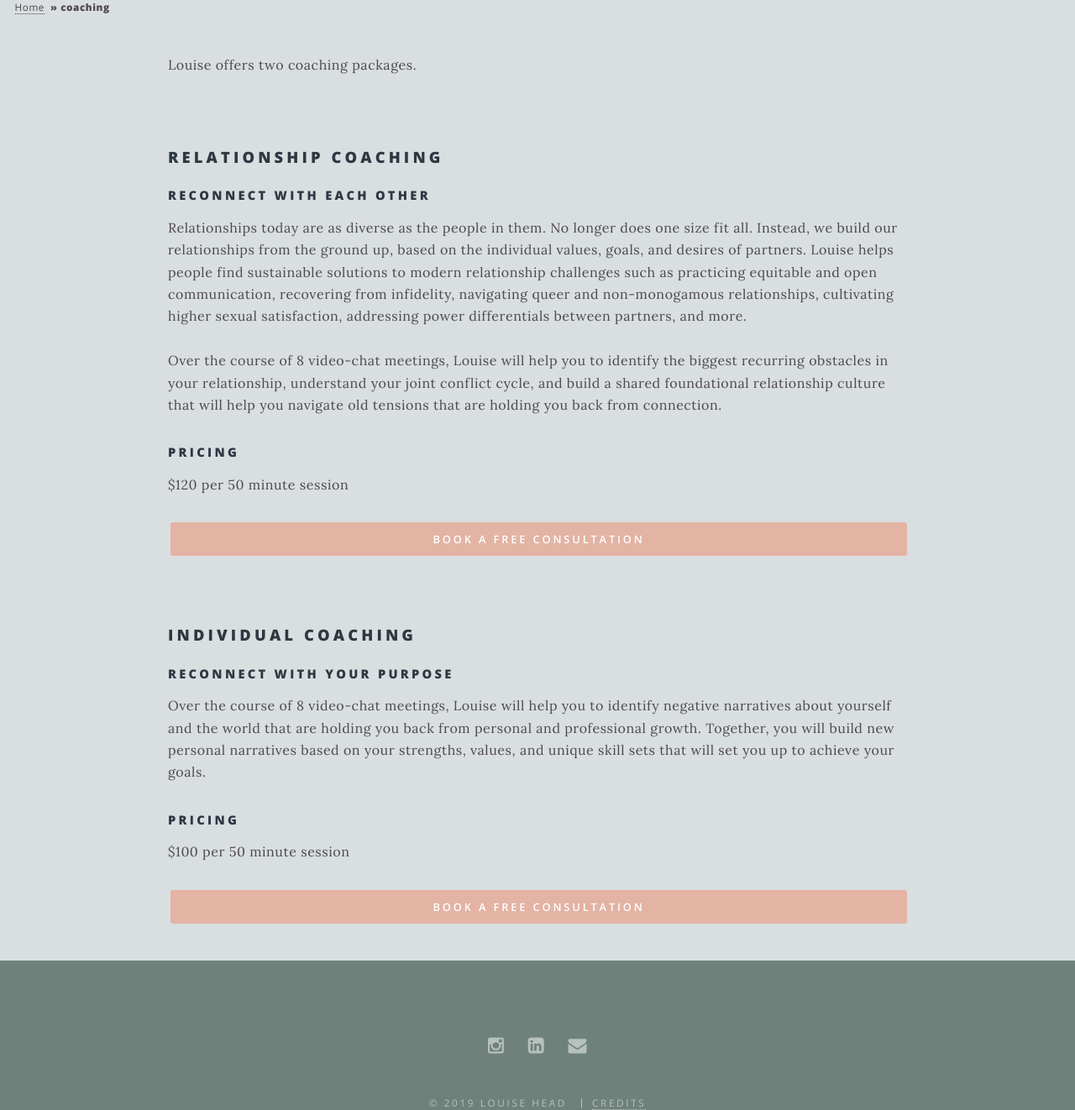
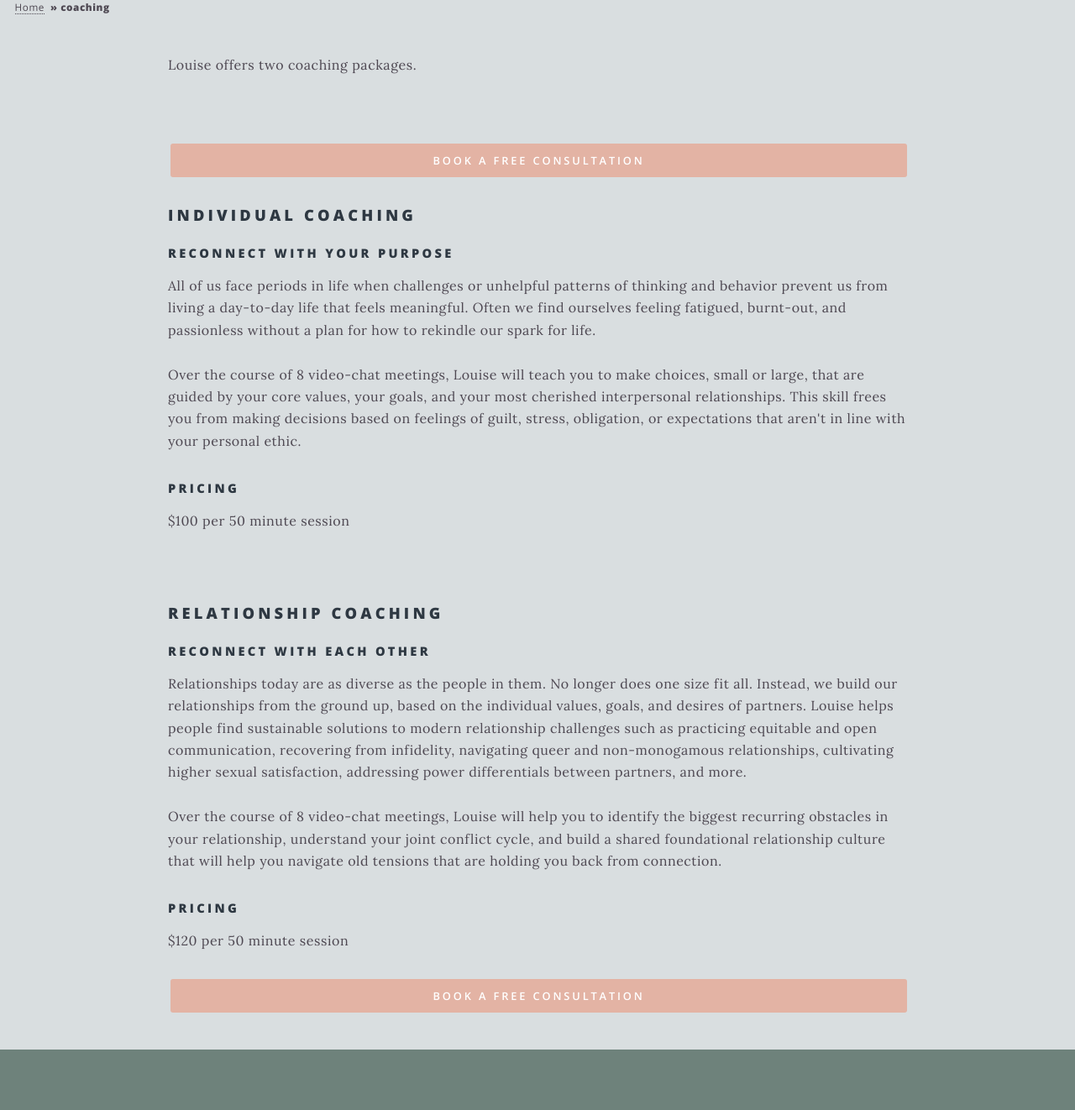
Before and after one commit to lehead/lehead.github.io, a Jekyll site: the page built from _pages/coaching.html, in a window 1280 px wide and 1400 px high, scrolled down 287 px, cut to the strip 78-1400 px from the top of the window. Shown: the whole strip at 84% size. Built offline with Jekyll 4.4.1, drawn with Linux system fonts in a browser that asks for light colours.

Commit message:
edit coaching page

```diff
--- a/_pages/coaching.html
+++ b/_pages/coaching.html
@@ -30,6 +30,42 @@ background-image: couplereddress_omar-lopez-1104241-unsplash.jpg
    <br> </br>
 </body>
 
+<ul class="actions vertical">
+  <li><a href="{{ '/contact/' | prepend: site.baseurl }}" class="button fit special">Book a free consultation</a></li>
+</ul>
+
+<h2>Individual Coaching</h2>
+<h4>Reconnect with your purpose</h4>
+<p>
+
+All of us face periods in life when challenges or unhelpful
+patterns of thinking and behavior prevent us from living a day-to-day
+life that feels meaningful.
+Often we find ourselves feeling fatigued, burnt-out, and passionless
+without a plan for how to rekindle our spark for life.
+
+
+  <br> </br>
+
+Over the course of 8 video-chat meetings, Louise will teach you to make choices, small or large, that are guided
+by your core values, your goals,
+and your most cherished interpersonal relationships.
+This skill frees you from making decisions based on feelings of guilt,
+stress, obligation, or expectations that aren't in line with your
+ personal ethic.
+ <!-- Louise will help you to identify
+the negative stories that you believe about yourself that are holding you back
+from personal and professional growth. Together, you will build new personal
+ narratives based on your strengths, values, and unique skill sets that will
+  set you up to achieve your goals. -->
+
+
+</p>
+<h4>Pricing</h4>
+<p>$100 per 50 minute session</p>
+
+<br></br>
+
 <h2>Relationship Coaching</h2>
 <h4>Reconnect with each other</h4>
 <p>
@@ -48,21 +84,7 @@ background-image: couplereddress_omar-lopez-1104241-unsplash.jpg
 </p>
 <h4>Pricing</h4>
 <p>$120 per 50 minute session</p>
+
 <ul class="actions vertical">
   <li><a href="{{ '/contact/' | prepend: site.baseurl }}" class="button fit special">Book a free consultation</a></li>
 </ul>
-
-<br></br>
-
-<h2>Individual Coaching</h2>
-<h4>Reconnect with your purpose</h4>
-<p>
-Over the course of 8 video-chat meetings, Louise will help you to identify negative narratives about yourself and the world that are holding you back from personal and professional growth. Together, you will build new personal narratives based on your strengths, values, and unique skill sets that will set you up to achieve your goals.
-
-
-</p>
-<h4>Pricing</h4>
-<p>$100 per 50 minute session</p>
-<ul class="actions vertical">
-  <li><a href="{{ '/contact/' | prepend: site.baseurl }}" class="button fit special">Book a free consultation</a></li>
-</ul>
```
Also changed, not shown: _pages/blog.html (added).
